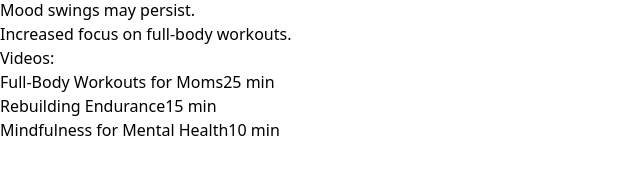
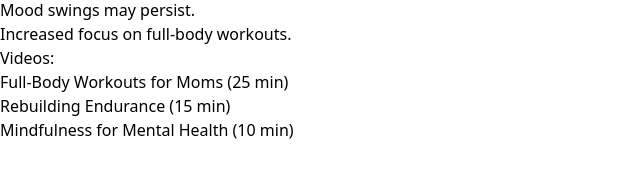
Before and after one commit to LitingAalto/nurtura, a React (Vite) app: page /mom/recovery in a window 1280 px wide. Shown: the part 146-322 px from the top of the page, without its empty margins (0-640 px from the left). Built offline with nearby package versions, Linux system fonts and the light colour scheme.

Commit message:
Update VideoList.tsx

```diff
--- a/src/components/mom/recovery/VideoList.tsx
+++ b/src/components/mom/recovery/VideoList.tsx
@@ -1,11 +1,5 @@
 import React from 'react';
-
-// Define a placeholder Video type
-interface Video {
-  title: string;
-  duration: string;
-  // Add other properties as needed, even if they're just placeholders for now
-}
+import { Video } from '../../types/recovery';
 
 interface VideoListProps {
   videos: Video[];
@@ -13,14 +7,12 @@ interface VideoListProps {
 
 const VideoList: React.FC<VideoListProps> = ({ videos }) => {
   return (
-    <ul className="space-y-2">
-      {videos.map((video, idx) => (
-        <li
-          key={idx} // Use idx as key, but consider a unique video ID if available
-          className="flex justify-between items-center bg-gray-100 p-2 rounded cursor-pointer hover:bg-gray-200 transition-colors"
-        >
-          <span>{video.title}</span>
-          <span className="text-sm text-gray-500">{video.duration}</span>
+    <ul>
+      {videos.map((video, index) => (
+        <li key={index}>
+          <a href={video.url} target="_blank" rel="noopener noreferrer">
+            {video.title} ({video.duration})
+          </a>
         </li>
       ))}
     </ul>
```
